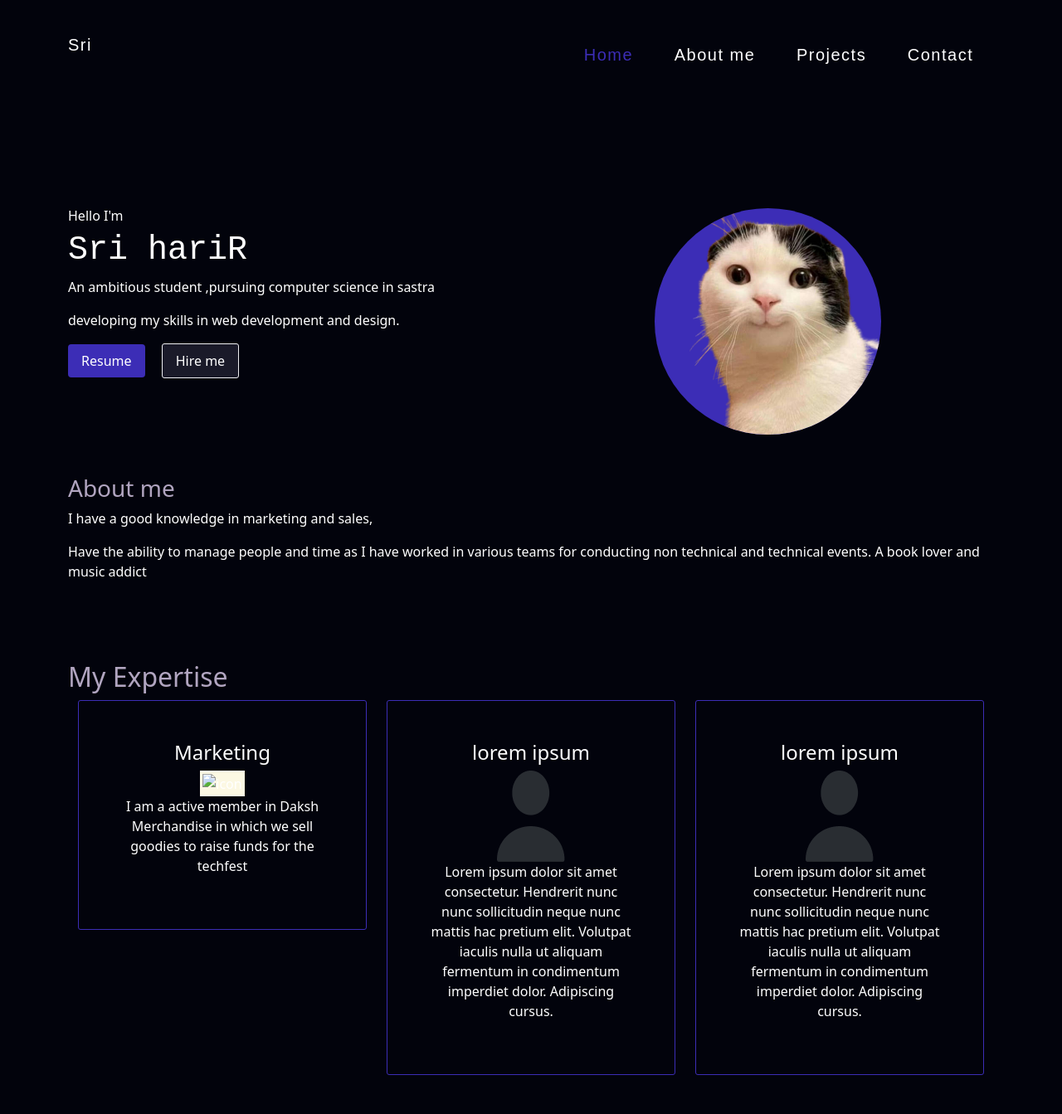
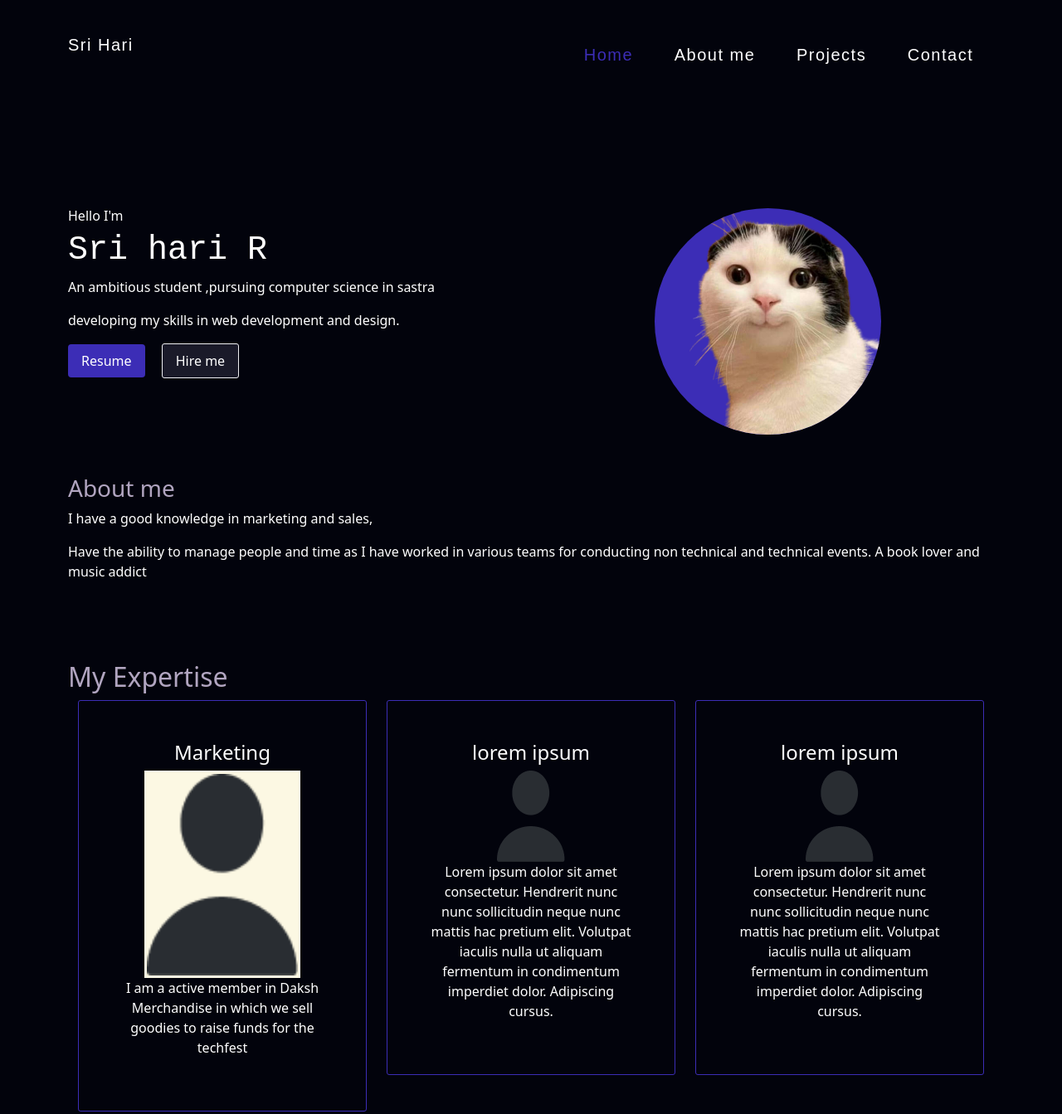
Before and after one commit to Irah6/Portfolio, a plain HTML site: page index.html in a window 1280 px wide. Shown: the top 1343 px of the page at 83% size. Drawn offline with nearby package versions, Linux system fonts and the light colour scheme.

Commit message:
fourth  commit

```diff
--- a/index.html
+++ b/index.html
@@ -11,7 +11,7 @@
 <body>
 <div class="container">
     <nav class="navbar navbar-expand-lg navbar-light navbar-dark navbar-violet">
-        <a class="navbar-brand  " href="#">Sri</a>
+        <a class="navbar-brand  " href="#">Sri Hari</a>
         <button class="navbar-toggler" type="button" data-toggle="collapse" data-target="#navbarNav" aria-controls="navbarNav" aria-expanded="false" aria-label="Toggle navigation">
           <span class="navbar-toggler-icon"></span>
         </button>
@@ -37,7 +37,7 @@
     <div class="row text-white">
         <div class="col-lg-6 mt-5">
             <h6>Hello I'm</h6>
-            <h1><span class="name">Sri hariR</span></h1>
+            <h1><span class="name">Sri hari R</span></h1>
             <p>An ambitious student ,pursuing computer science in sastra</p>
             <p> developing my skills in web development and design. </p>
             <div>
@@ -64,7 +64,7 @@
         <div>
           <div class=" secondary border rounded-3 p-5">
           <h4>Marketing</h4>
-          <img src="public/marketing.jpg" alt="icon" class=" mark d.flex mx-auto">
+          <img src="🦆 icon _user_.png" alt="icon" class=" mark d.flex mx-auto">
           <p>
            I am a active member in Daksh Merchandise in which we sell goodies to raise funds for the techfest
           </p>
```
